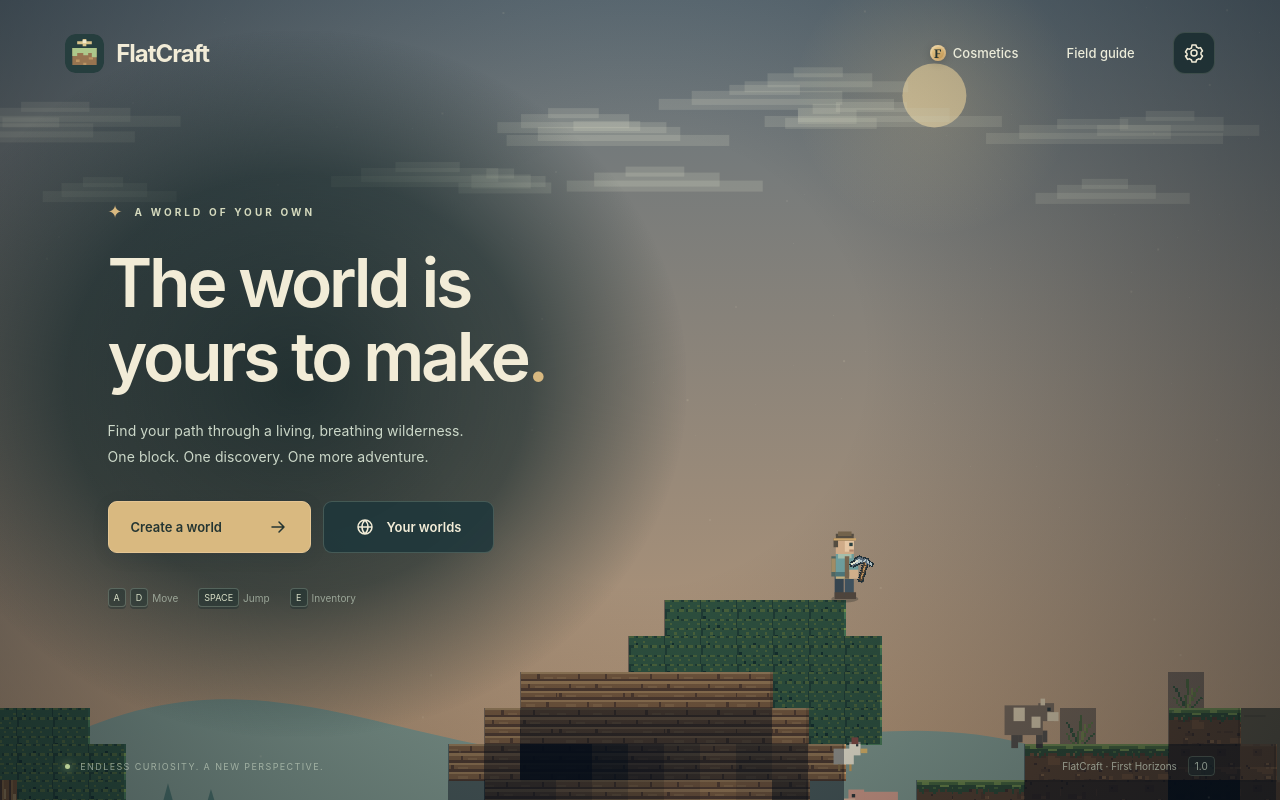
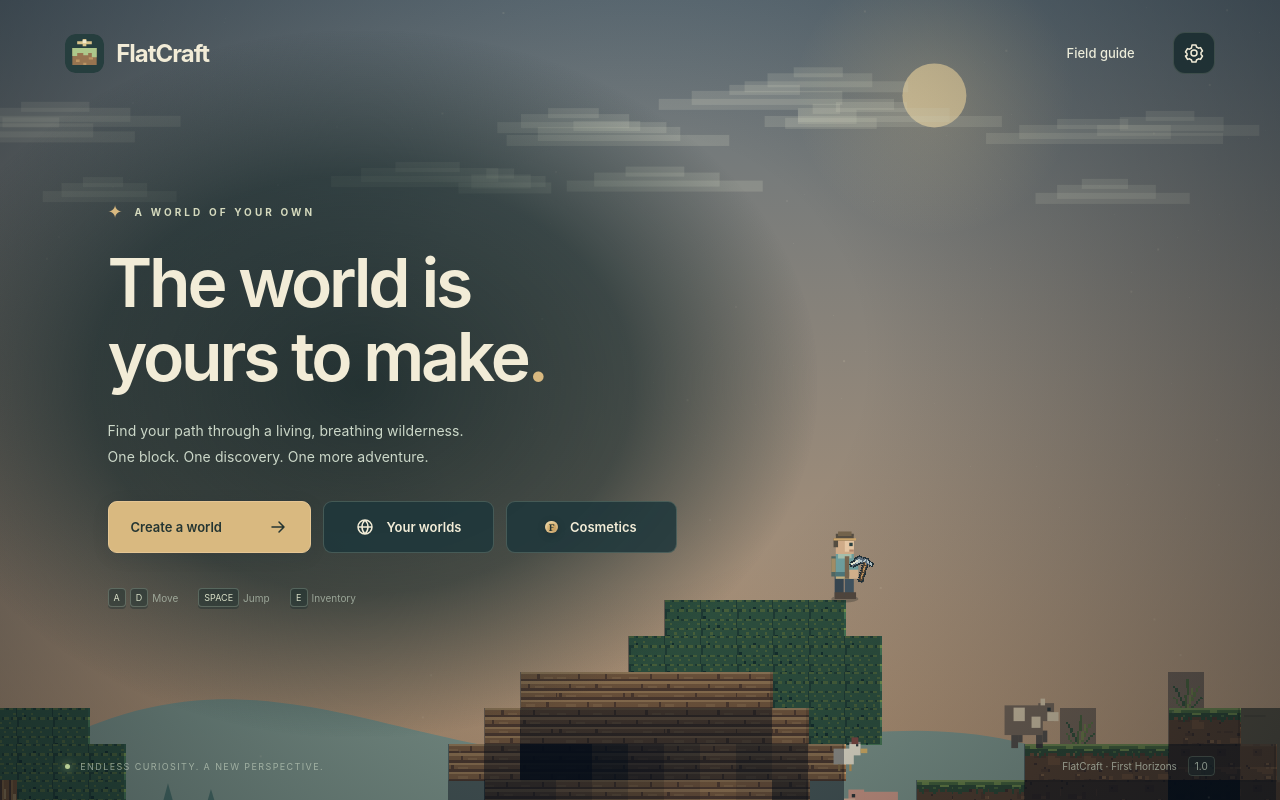
Before and after one commit to Diamondmm4/FlatCraft, a website: page index.html in a window 1280 px wide. Drawn offline with Linux system fonts and the light colour scheme.

Commit message:
Move Cosmetics to main menu actions

```diff
--- a/index.html
+++ b/index.html
@@ -7,8 +7,8 @@
 <body>
  <canvas id="world" aria-label="FlatCraft game world"></canvas>
  <div id="title-screen" class="screen">
-  <header class="title-header"><a class="brand" href="#" aria-label="FlatCraft home"><img src="./icon.svg" alt=""><span>FlatCraft</span></a><div class="header-links"><button data-flatcraft-shop class="text-button shop-link"><span class="flat-token" aria-hidden="true">F</span><span>Cosmetics</span></button><button data-action="guide" class="text-button">Field guide</button><button data-action="settings" class="icon-button" aria-label="Settings" data-svg="settings"></button></div></header>
-  <main class="title-main"><div class="eyebrow"><span class="tiny-star">✦</span> A WORLD OF YOUR OWN</div><h1>The world is<br>yours to make<span>.</span></h1><p class="intro">Find your path through a living, breathing wilderness.<br class="desktop"> One block. One discovery. One more adventure.</p><div class="title-actions"><button id="primary-play" class="button primary large" data-action="new"><span>Create a world</span><span data-svg="arrow"></span></button><button class="button secondary large" data-action="worlds"><span data-svg="world"></span>Your worlds</button></div><div id="continue-row" hidden><button id="continue-button" data-action="continue" class="continue-link"></button></div><div class="menu-controls"><span><kbd>A</kbd><kbd>D</kbd> Move</span><span><kbd>SPACE</kbd> Jump</span><span><kbd>E</kbd> Inventory</span></div></main>
+  <header class="title-header"><a class="brand" href="#" aria-label="FlatCraft home"><img src="./icon.svg" alt=""><span>FlatCraft</span></a><div class="header-links"><button data-action="guide" class="text-button">Field guide</button><button data-action="settings" class="icon-button" aria-label="Settings" data-svg="settings"></button></div></header>
+  <main class="title-main"><div class="eyebrow"><span class="tiny-star">✦</span> A WORLD OF YOUR OWN</div><h1>The world is<br>yours to make<span>.</span></h1><p class="intro">Find your path through a living, breathing wilderness.<br class="desktop"> One block. One discovery. One more adventure.</p><div class="title-actions"><button id="primary-play" class="button primary large" data-action="new"><span>Create a world</span><span data-svg="arrow"></span></button><button class="button secondary large" data-action="worlds"><span data-svg="world"></span>Your worlds</button><button class="button secondary large cosmetics-main-button" data-flatcraft-shop><span class="flat-token" aria-hidden="true">F</span><span>Cosmetics</span></button></div><div id="continue-row" hidden><button id="continue-button" data-action="continue" class="continue-link"></button></div><div class="menu-controls"><span><kbd>A</kbd><kbd>D</kbd> Move</span><span><kbd>SPACE</kbd> Jump</span><span><kbd>E</kbd> Inventory</span></div></main>
   <footer class="title-footer"><div class="landscape-caption"><span class="live-dot"></span> ENDLESS CURIOSITY. A NEW PERSPECTIVE.</div><span>FlatCraft · First Horizons <b>1.0</b></span></footer>
  </div>
  <div id="hud" hidden>
```
